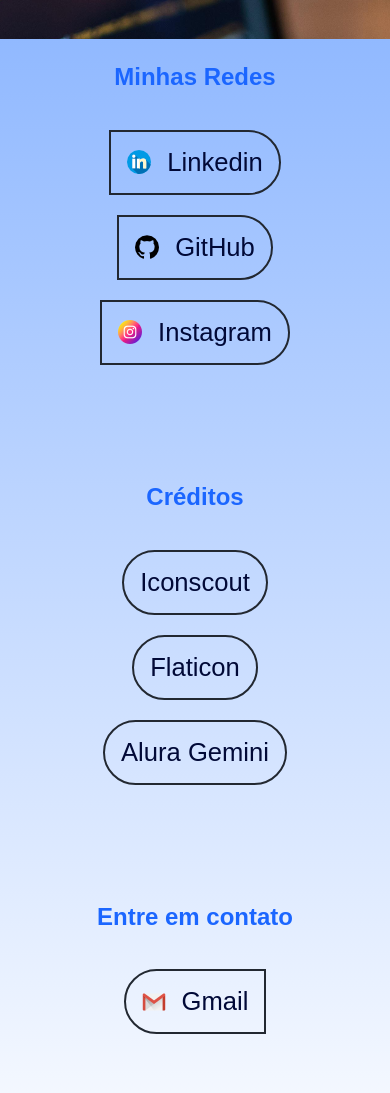
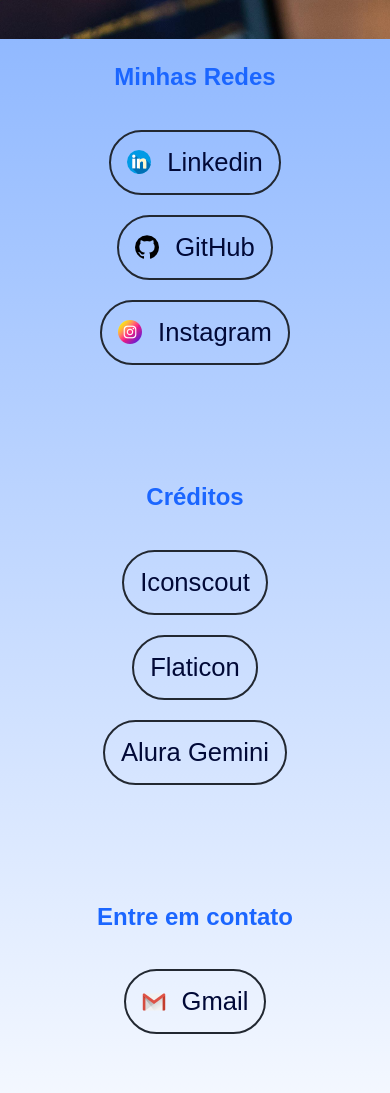
Before and after one commit to JeronimoSantos/Projeto-Imesao-Dev-Gemini, a plain HTML site: page index.html in a window 390 px wide. Shown: the part 1947-3040 px from the top of the page. Drawn offline with Linux system fonts and the light colour scheme.

Commit message:
Atualização no border-radius das tags a

```diff
--- a/style.css
+++ b/style.css
@@ -313,6 +313,14 @@ section button:hover {
         font-size: 1rem;
         text-align: center;
     }
+
+    .rodape-ancora {
+        border-radius: 3rem;
+    }
+
+    .rodape-ancora3 {
+        border-radius: 3rem;
+    }
 }
 
 @media (max-width: 560px) {
@@ -357,4 +365,12 @@ section button:hover {
     .rodape {
         font-size: 0.9rem; /* Tamanho da fonte do rodapé em telas pequenas */
     }
+
+    .rodape-ancora {
+        border-radius: 3rem;
+    }
+
+    .rodape-ancora3 {
+        border-radius: 3rem;
+    }
 }
```
